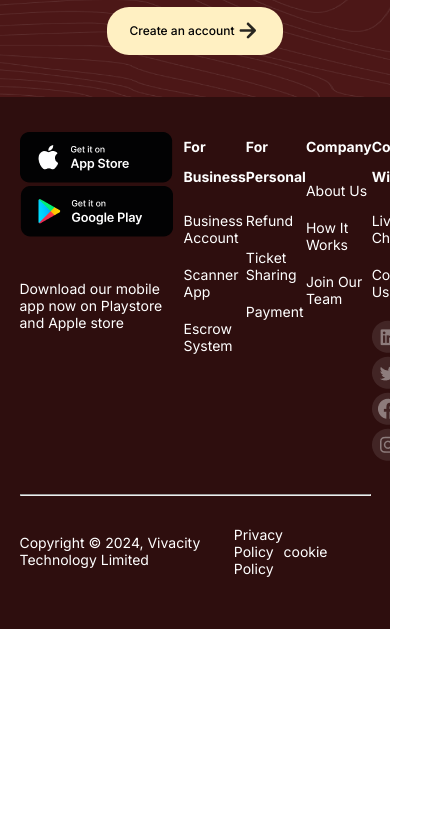
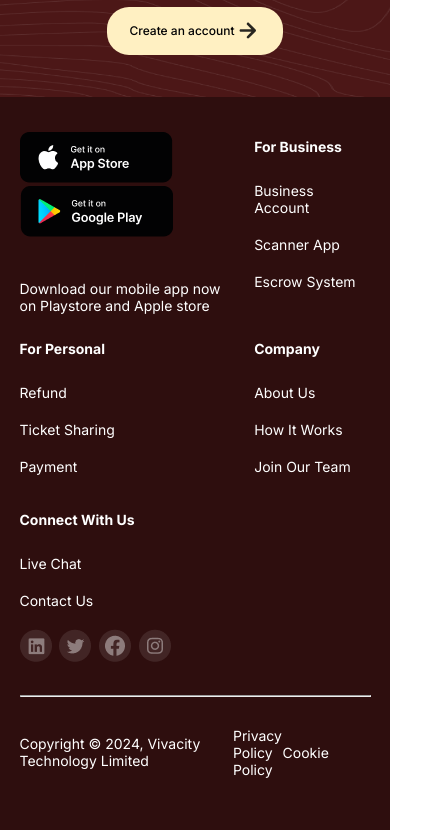
Before and after one commit to temiye18/viva-city, a React (Create React App) app: page / in a window 390 px wide. Shown: the part 6994-7824 px from the top of the page, 430 px wide, since content can reach past the window. Before the commit the page ends 7623 px from the top, so only its background shows below. Built offline with nearby package versions, Linux system fonts and the light colour scheme.

Commit message:
Fix footer responsiveness on mobile

```diff
--- a/src/components/Footer/index.tsx
+++ b/src/components/Footer/index.tsx
@@ -91,8 +91,8 @@ const Footer = () => {
         <div className="foot-note">
           <p>Copyright © 2024, Vivacity Technology Limited</p>
           <p className="policy">
-            <a href="#privacy policy">privacy policy</a>
-            <a href="#cookiepolicy">cookie policy</a>
+            <a href="#privacypolicy">privacy policy</a>
+            <a href="#cookiepolicy">Cookie policy</a>
           </p>
         </div>
       </Container>
--- a/src/components/Footer/styles.ts
+++ b/src/components/Footer/styles.ts
@@ -12,6 +12,12 @@ const Section = styled.section`
     align-items: flex-start;
     justify-content: space-around;
     margin-bottom: 20px;
+
+    @media (max-width: 568px) {
+      display: grid;
+      grid-template-columns: auto auto;
+      grid-gap: 20px;
+    }
 
     .download-section {
       .download-store {
@@ -55,12 +61,13 @@ const Section = styled.section`
     justify-content: space-between;
     align-items: center;
     padding: 10px 0;
+    text-transform: capitalize;
 
-    p {
+    p.policy {
+
       a {
         color: #FFFFFF;
         margin-right: 10px;
-        text-transform: capitalize;
       }
     }
   }
```
